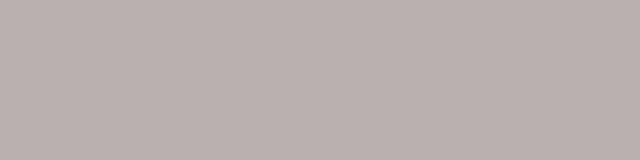
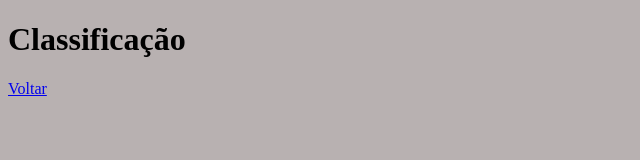
Before and after one commit to Robson-Lima-Jr/Yugioh-Serra-Negra, a plain HTML site: page classification.html in a window 1280 px wide. Shown: the whole page, without its empty margins (0-640 px from the left). Drawn offline with Linux system fonts and the light colour scheme.

Commit message:
Atualização basica, paginas html

```diff
--- a/classification.html
+++ b/classification.html
@@ -5,12 +5,13 @@
     <meta charset="UTF-8">
     <meta http-equiv="X-UA-Compatible" content="IE=edge">
     <meta name="viewport" content="width=device-width, initial-scale=1.0">
-    <title>YuGiOh! da Roça!  - Classificação</title>
+    <title>YuGiOh! da Roça! - Classificação</title>
     <link rel="stylesheet" href="style/style.css">
 </head>
 
 <body>
-
+    <h1>Classificação</h1>
+    <a href="index.html" target="_self" rel="prev">Voltar</a>
 </body>
 
 </html>
```
Also changed, not shown: deck.html (+2 -1 lines), games.html (+2 -1 lines).
